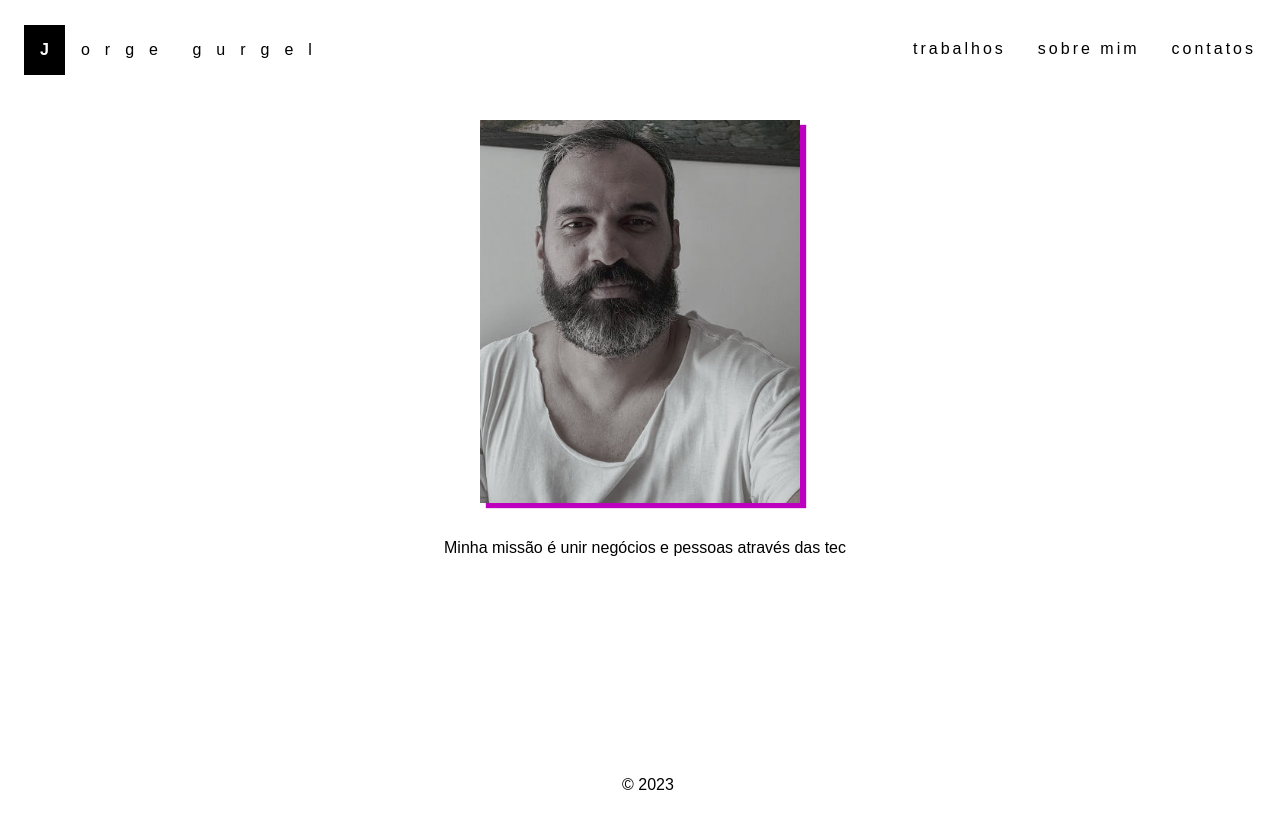
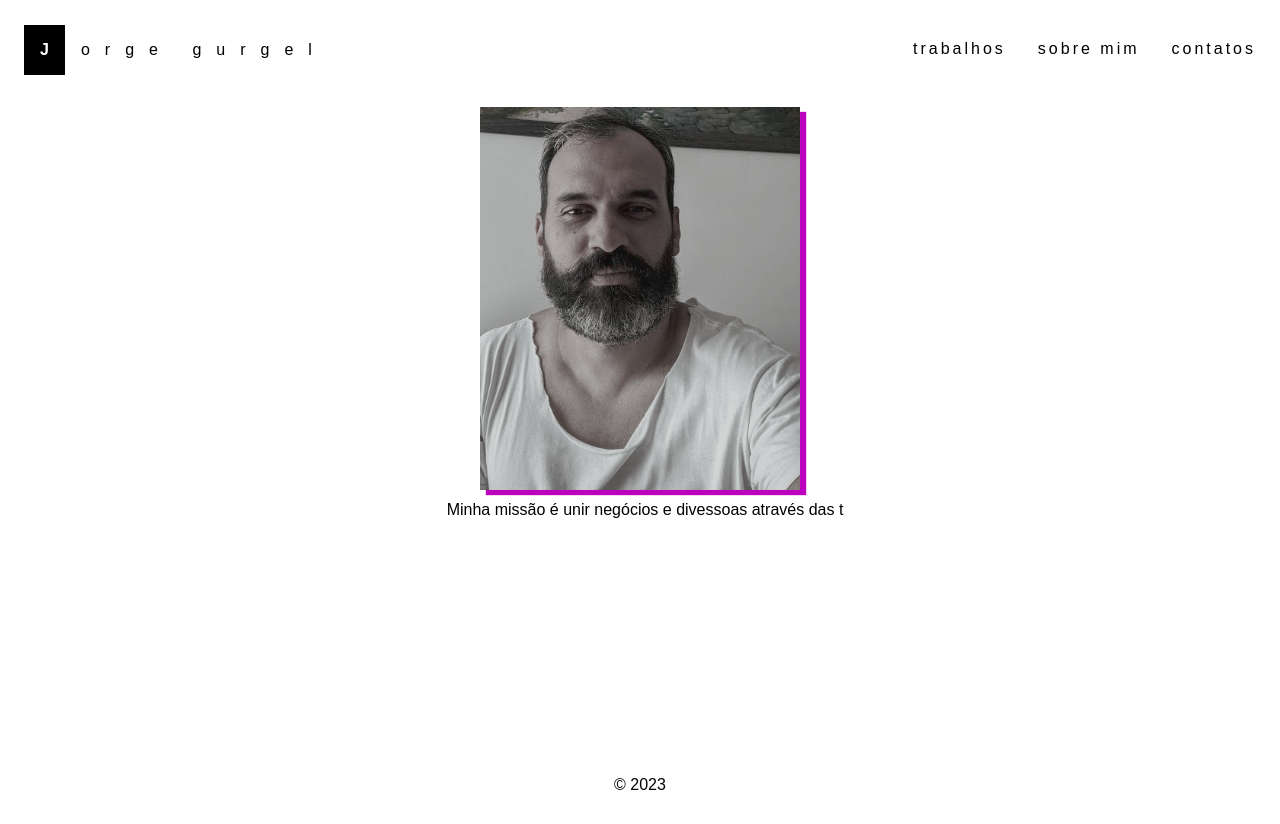
Before and after one commit to jorgelgf/AboutMe, a React (Create React App) app: page / in a window 1280 px wide. Built offline with nearby package versions, Linux system fonts and the light colour scheme; a web font is replaced by a local one.

Commit message:
Novas pages: works, aboutMe criadas

```diff
--- a/src/components/Header/index.jsx
+++ b/src/components/Header/index.jsx
@@ -1,10 +1,12 @@
 import React, { useState } from "react";
 import * as S from "./styles";
 import Modall from "../modall";
+import { useNavigate } from "react-router";
 
 const Header = () => {
   const [rotate, setRotate] = useState(false);
   const [itens, setItens] = useState(false);
+  const navigate = useNavigate();
   let h,
     colorClose,
     rot1,
@@ -67,7 +69,10 @@ const Header = () => {
               </S.Alink>
             </li>
             <li>
-              <S.Alink href="/"> sobre mim</S.Alink>
+              <S.Alink href="/" onClick={() => navigate("/aboutMe")}>
+                {" "}
+                sobre mim
+              </S.Alink>
             </li>
 
             <li>
--- a/src/components/footer/styles.jsx
+++ b/src/components/footer/styles.jsx
@@ -4,10 +4,11 @@ export const Container = styled.footer`
   position: absolute;
   bottom: 0;
   width: 100%;
-  height: 2.5rem;
+  height: 3rem;
   p {
+    height: 100%;
     display: flex;
-    align-items: center;
+    align-items: start;
     justify-content: center;
   }
 `;
--- a/src/components/modall/index.jsx
+++ b/src/components/modall/index.jsx
@@ -1,13 +1,15 @@
 import React from "react";
 import * as S from "./styles";
+import { useNavigate } from "react-router-dom";
+
 const Modall = () => {
+  const navigate = useNavigate();
   return (
     <>
       <S.Container>
         <section>
-          <div>trabalhos</div>
-          <div>sobre mim</div>
-          <div>redes sociais</div>
+          <div onClick={() => navigate("/works")}>trabalhos</div>
+          <div onClick={() => navigate("/aboutMe")}>sobre mim</div>
           <div>contatos</div>
         </section>
       </S.Container>
--- a/src/components/modall/styles.jsx
+++ b/src/components/modall/styles.jsx
@@ -41,9 +41,9 @@ export const Container = styled.div`
     left: 7vw;
   }
 
-  animation: animeLeft 0.4s forwards;
-  transform: translateX(-6px);
-  @keyframes animeLeft {
+  animation: animeY 0.4s forwards;
+  transform: translateY(-6px);
+  @keyframes animeY {
     to {
       opacity: 1;
       transform: initial;
--- a/src/components/sections/styles.jsx
+++ b/src/components/sections/styles.jsx
@@ -6,5 +6,4 @@ export const Container = styled.section`
   display: flex;
   align-items: center;
   justify-content: center;
-  padding: 1vw;
 `;
--- /dev/null
+++ b/src/pages/AboutMe/index.jsx
@@ -0,0 +1,14 @@
+import React from "react";
+import * as S from "./styles";
+import { useNavigate } from "react-router-dom";
+
+const AboutMe = () => {
+  const navigate = useNavigate();
+  return (
+    <S.Container>
+      <div onClick={() => navigate("/")}>Back</div>
+    </S.Container>
+  );
+};
+
+export default AboutMe;
--- /dev/null
+++ b/src/pages/AboutMe/styles.jsx
@@ -0,0 +1,12 @@
+import styled from "styled-components";
+
+export const Container = styled.div`
+  div {
+    cursor: pointer;
+
+    :hover {
+      color: #bd00bd;
+      transition: all 0.4s;
+    }
+  }
+`;
--- a/src/pages/Home/index.jsx
+++ b/src/pages/Home/index.jsx
@@ -16,14 +16,14 @@ const Home = () => {
         </Sections>
         <Sections>
           <S.Text>
-            <p>
+            <div>
               <div>
                 <WriteOnScreen
                   text="Minha missão
-é unir negócios e pessoas através das tecnologias"
+é unir negócios e divessoas através das tecnologias"
                 />
               </div>
-            </p>
+            </div>
           </S.Text>
         </Sections>
         <Footer />
@@ -31,31 +31,5 @@ const Home = () => {
     </>
   );
 };
-/*
-    <>
-      <S.Container>
-        <Header />
 
-        <Sections>
-          <S.Imagem src={jog2} alt="" />
-        </Sections>
-        <Sections>
-          <S.Text>
-            <p>
-              <div>
-                <WriteOnScreen
-                  text="Minha missão
-é unir negócios e pessoas através das tecnologias"
-                />
-              </div>
-            </p>
-          </S.Text>
-        </Sections>
-        <Footer />
-      </S.Container>
-    </>
-/>
-
-
-*/
 export default Home;
--- a/src/pages/Home/styles.jsx
+++ b/src/pages/Home/styles.jsx
@@ -6,6 +6,15 @@ export const Container = styled.div`
   flex-direction: column;
   display: flex;
   justify-content: start;
+
+  animation: animeLeft 0.6s forwards;
+  transform: translateX(-6px);
+  @keyframes animeLeft {
+    to {
+      opacity: 1;
+      transform: initial;
+    }
+  }
 `;
 
 export const Imagem = styled.img`
@@ -35,7 +44,7 @@ export const Text = styled.article`
   transition: all 0.3s;
 
   //texto com animação de digitação
-  p {
+  div {
     margin: 0;
     padding: 0;
 
@@ -75,7 +84,7 @@ export const Text = styled.article`
   @media (max-width: 999px) {
     align-items: center;
     margin: 6vh 0 0 0;
-    padding: 0;
+    padding: 0;s
     min-width: 100%;
   }
   @media (max-width: 300px) {
--- a/src/pages/index.jsx
+++ b/src/pages/index.jsx
@@ -1,12 +1,14 @@
 import React from "react";
 import { Route, Routes } from "react-router-dom";
 import Home from "./Home";
+import AboutMe from "./AboutMe";
 
 const Rout = () => {
   return (
     <Routes>
       <Route path="/" element={<Home />} />
       <Route path="*" element={<Home />} />
+      <Route path="/aboutMe" element={<AboutMe />} />
     </Routes>
   );
 };
```
